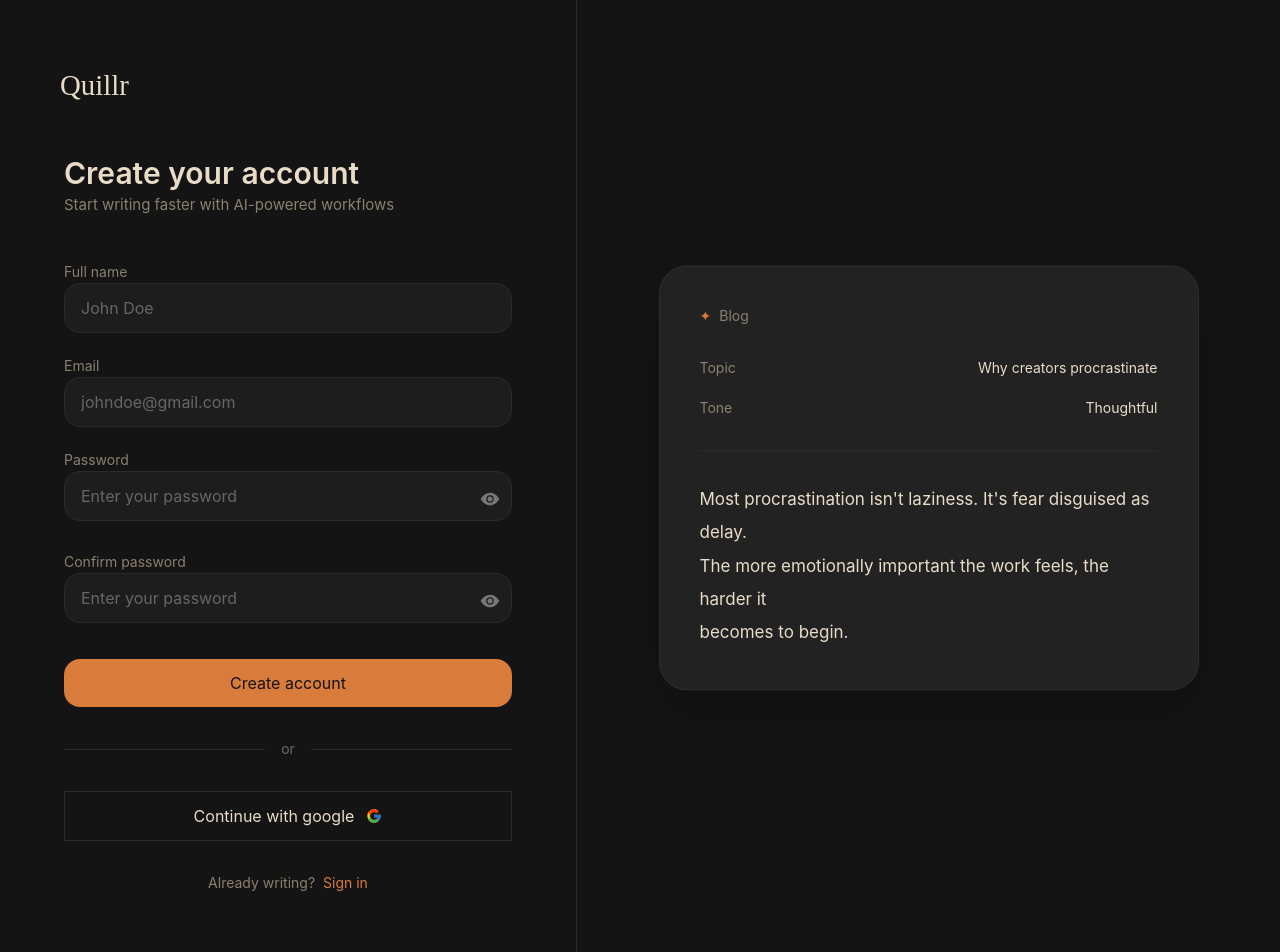
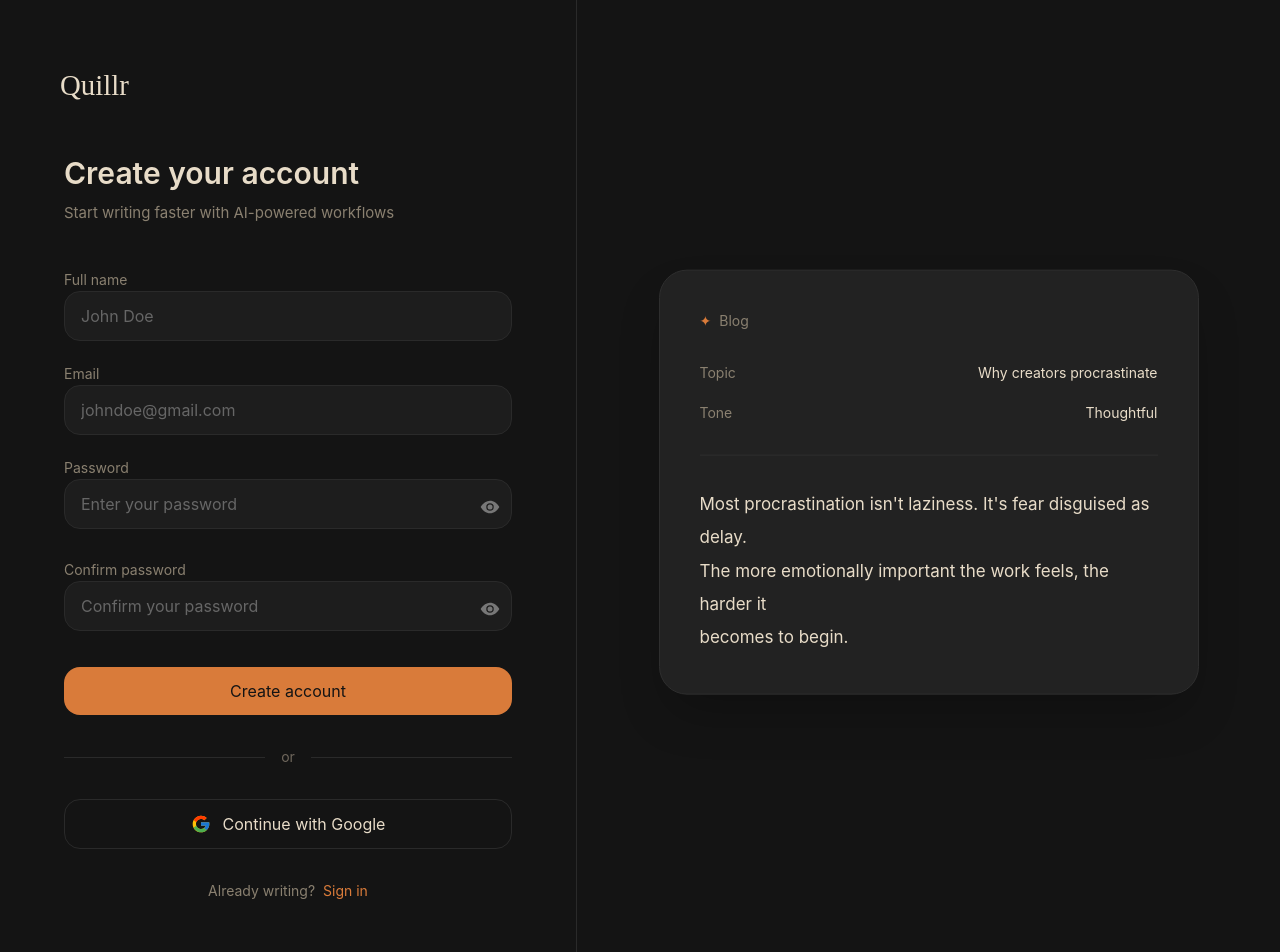
Before and after one commit to heyshivamjaiswal/writing--assistant, a React (Vite) app in the folder client/: page /auth in a window 1280 px wide. Shown: the top 952 px of the page. Built offline with nearby package versions, Linux system fonts and the light colour scheme; no server answers; what groq-sdk would draw is missing.

Commit message:
connected backend auth with frontend auth page

```diff
--- a/client/src/app/auth/authPage/AuthenticationPage.tsx
+++ b/client/src/app/auth/authPage/AuthenticationPage.tsx
@@ -1,16 +1,22 @@
 import { useState } from 'react';
+import { useNavigate } from 'react-router';
+
+import { FcGoogle } from 'react-icons/fc';
+import { HiMiniEyeSlash } from 'react-icons/hi2';
+import { IoEyeSharp } from 'react-icons/io5';
+
 import FloatingPreview from '../../../components/landing/ui/FloatingPreview';
-import { IoEyeSharp } from 'react-icons/io5';
-import { HiMiniEyeSlash } from 'react-icons/hi2';
-import { FcGoogle } from 'react-icons/fc';
-import { useNavigate } from 'react-router';
 import axiosInstance from '../../../lib/axios';
 
 export default function AuthenticationPage() {
   const [mode, setMode] = useState<'signin' | 'signup'>('signup');
+
   const [showPassword, setShowPassword] = useState(false);
+
   const [showConfirmPassword, setShowConfirmPassword] = useState(false);
+
   const [loading, setLoading] = useState(false);
+
   const navigate = useNavigate();
 
   const [formData, setFormData] = useState({
@@ -20,20 +26,56 @@
     confirmPassword: '',
   });
 
-  const handleChagne = (e: React.ChangeEvent<HTMLInputElement>) => {
+  const handleChange = (e: React.ChangeEvent<HTMLInputElement>) => {
     const { name, value } = e.target;
+
     setFormData((prev) => ({
       ...prev,
       [name]: value,
     }));
   };
 
-  const handleSubmit = (e: React.FormEvent<HTMLFormElement>) => {
+  const handleSubmit = async (e: React.FormEvent<HTMLFormElement>) => {
     e.preventDefault();
 
+    // Frontend validation
     if (mode === 'signup' && formData.password !== formData.confirmPassword) {
       alert('Passwords do not match');
       return;
+    }
+
+    try {
+      setLoading(true);
+
+      const endpoint = mode === 'signin' ? '/auth/signin' : '/auth/signup';
+
+      // Clean payload
+      const payload =
+        mode === 'signin'
+          ? {
+              email: formData.email,
+              password: formData.password,
+            }
+          : {
+              fullName: formData.fullName,
+              email: formData.email,
+              password: formData.password,
+            };
+
+      const response = await axiosInstance.post(endpoint, payload);
+
+      // Store token
+      localStorage.setItem('token', response.data.token);
+
+      console.log(response.data);
+
+      // Redirect
+      navigate('/dashboard');
+    } catch (error) {
+      console.log(error);
+      alert('Something went wrong');
+    } finally {
+      setLoading(false);
     }
   };
 
@@ -52,7 +94,7 @@
               {mode === 'signin' ? 'Welcome back' : 'Create your account'}
             </h1>
 
-            <p className="text-[#8A8070] leading-7 text-[15px]">
+            <p className="text-[#8A8070] leading-7 text-[15px] mt-2">
               {mode === 'signin'
                 ? 'Sign in to continue writing with Quillr'
                 : 'Start writing faster with AI-powered workflows'}
@@ -68,12 +110,23 @@
 
                 <input
                   type="text"
-                  onChange={handleChagne}
                   name="fullName"
                   value={formData.fullName}
+                  onChange={handleChange}
                   placeholder="John Doe"
-                  className="w-full bg-[#1D1D1D] border border-[#2A2A2A] rounded-2xl px-4 py-3 text-[#E8DCC8]
-                   placeholder:text-[#666666] outline-none focus:border-[#D97B3A] transition-colors
+                  className="
+                    w-full
+                    bg-[#1D1D1D]
+                    border
+                    border-[#2A2A2A]
+                    rounded-2xl
+                    px-4
+                    py-3
+                    text-[#E8DCC8]
+                    placeholder:text-[#666666]
+                    outline-none
+                    focus:border-[#D97B3A]
+                    transition-colors
                   "
                 />
               </div>
@@ -86,11 +139,22 @@
               <input
                 type="email"
                 name="email"
-                onChange={handleChagne}
                 value={formData.email}
+                onChange={handleChange}
                 placeholder="johndoe@gmail.com"
-                className="w-full bg-[#1D1D1D] border border-[#2A2A2A] rounded-2xl px-4 py-3 text-[#E8DCC8]
-                 placeholder:text-[#666666] outline-none focus:border-[#D97B3A] transition-colors
+                className="
+                  w-full
+                  bg-[#1D1D1D]
+                  border
+                  border-[#2A2A2A]
+                  rounded-2xl
+                  px-4
+                  py-3
+                  text-[#E8DCC8]
+                  placeholder:text-[#666666]
+                  outline-none
+                  focus:border-[#D97B3A]
+                  transition-colors
                 "
               />
             </div>
@@ -101,18 +165,36 @@
 
               <input
                 type={showPassword ? 'text' : 'password'}
-                onChange={handleChagne}
                 name="password"
                 value={formData.password}
+                onChange={handleChange}
                 placeholder="Enter your password"
-                className="w-full bg-[#1D1D1D] border border-[#2A2A2A] rounded-2xl px-4 py-3 text-[#E8DCC8]
-                placeholder:text-[#666666] outline-none focus:border-[#D97B3A]transition-colors
+                className="
+                  w-full
+                  bg-[#1D1D1D]
+                  border
+                  border-[#2A2A2A]
+                  rounded-2xl
+                  px-4
+                  py-3
+                  text-[#E8DCC8]
+                  placeholder:text-[#666666]
+                  outline-none
+                  focus:border-[#D97B3A]
+                  transition-colors
                 "
               />
+
               <button
                 type="button"
                 onClick={() => setShowPassword((p) => !p)}
-                className="absolute right-3 top-[42px] text-white/40 hover:text-white/70"
+                className="
+                  absolute
+                  right-3
+                  top-[42px]
+                  text-white/40
+                  hover:text-white/70
+                "
               >
                 {showPassword ? (
                   <HiMiniEyeSlash size={20} />
@@ -131,18 +213,36 @@
 
                 <input
                   type={showConfirmPassword ? 'text' : 'password'}
-                  onChange={handleChagne}
                   name="confirmPassword"
                   value={formData.confirmPassword}
-                  placeholder="Enter your password"
-                  className="w-full bg-[#1D1D1D] border border-[#2A2A2A] rounded-2xl px-4 py-3 text-[#E8DCC8]
-                   placeholder:text-[#666666] outline-none focus:border-[#D97B3A] transition-colors
+                  onChange={handleChange}
+                  placeholder="Confirm your password"
+                  className="
+                    w-full
+                    bg-[#1D1D1D]
+                    border
+                    border-[#2A2A2A]
+                    rounded-2xl
+                    px-4
+                    py-3
+                    text-[#E8DCC8]
+                    placeholder:text-[#666666]
+                    outline-none
+                    focus:border-[#D97B3A]
+                    transition-colors
                   "
                 />
+
                 <button
                   type="button"
-                  className="absolute right-3 top-[42px] text-white/40 hover:text-white/70"
                   onClick={() => setShowConfirmPassword((p) => !p)}
+                  className="
+                    absolute
+                    right-3
+                    top-[42px]
+                    text-white/40
+                    hover:text-white/70
+                  "
                 >
                   {showConfirmPassword ? (
                     <HiMiniEyeSlash size={20} />
@@ -155,11 +255,28 @@
 
             {/* Submit */}
             <button
-              className="w-full bg-[#D97B3A] hover:bg-[#E8924F] text-[#141414] font-medium py-3
-              rounded-2xl transition-colors  mt-2 cursor-pointer
+              type="submit"
+              disabled={loading}
+              className="
+                w-full
+                bg-[#D97B3A]
+                hover:bg-[#E8924F]
+                disabled:opacity-70
+                disabled:cursor-not-allowed
+                text-[#141414]
+                font-medium
+                py-3
+                rounded-2xl
+                transition-colors
+                mt-2
+                cursor-pointer
               "
             >
-              {mode === 'signin' ? 'Sign in' : 'Create account'}
+              {loading
+                ? 'Please wait...'
+                : mode === 'signin'
+                  ? 'Sign in'
+                  : 'Create account'}
             </button>
           </form>
 
@@ -168,24 +285,47 @@
             <div className="h-px bg-[#2A2A2A] flex-1" />
 
             <span className="text-sm text-[#6F675C]">or</span>
+
             <div className="h-px bg-[#2A2A2A] flex-1" />
           </div>
-          {/* Google button */}
+
+          {/* Google Button */}
           <button
-            className="w-full border border-[#2A2A2A] py-3 text-[#E8DCC8] hover:border-[#D97B3A] transition-colors cursor-pointer
-          flex items-center justify-center gap-3
-          "
+            type="button"
+            className="
+              w-full
+              border
+              border-[#2A2A2A]
+              py-3
+              text-[#E8DCC8]
+              hover:border-[#D97B3A]
+              transition-colors
+              cursor-pointer
+              flex
+              items-center
+              justify-center
+              gap-3
+              rounded-2xl
+            "
           >
-            Continue with google
-            <FcGoogle />
+            <FcGoogle size={20} />
+            Continue with Google
           </button>
-          {/* Switch Mode */}
+
+          {/* Switch mode */}
           <p className="text-sm text-[#8A8070] text-center mt-8">
-            {mode === 'signin' ? "Don't have an account" : 'Already writing?'}
+            {mode === 'signin' ? "Don't have an account?" : 'Already writing?'}
+
             <button
               type="button"
               onClick={() => setMode(mode === 'signin' ? 'signup' : 'signin')}
-              className="ml-2 text-[#D97B3A] hover:text-[#E8924F] transition-colors cursor-pointer"
+              className="
+                ml-2
+                text-[#D97B3A]
+                hover:text-[#E8924F]
+                transition-colors
+                cursor-pointer
+              "
             >
               {mode === 'signin' ? 'Sign up' : 'Sign in'}
             </button>
--- a/client/src/components/editor/TypeSelector.tsx
+++ b/client/src/components/editor/TypeSelector.tsx
@@ -11,8 +11,6 @@
   const setFormValue = useEditorStore((state) => state.setFormValue);
   const setOutput = useEditorStore((state) => state.setOutput);
   const setLoading = useEditorStore((state) => state.setLoading);
-
-  console.log(formValue);
 
   const handleGenerator = async () => {
     if (!selected) return;
```
Also changed, not shown: 2 other files (tests, documents, lock files or other folders).
